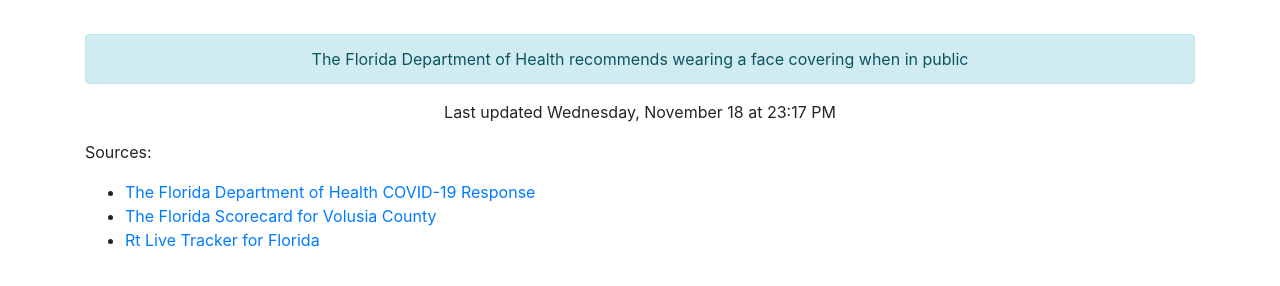
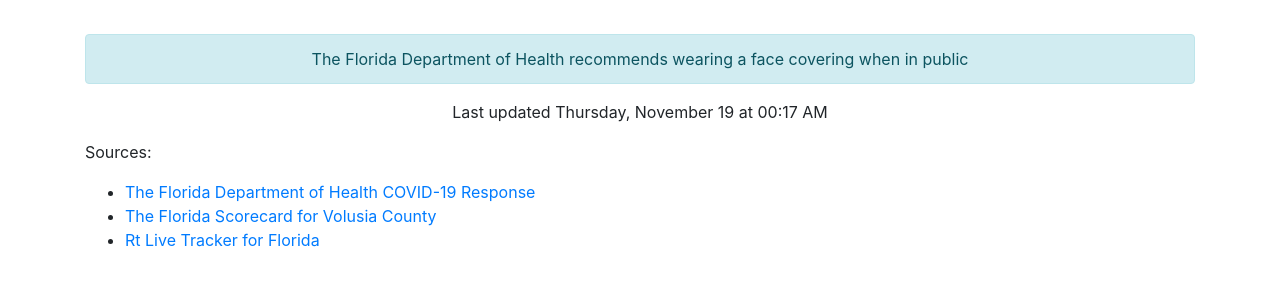
Before and after one commit to thinkjson/timeforchurch, a Jekyll site: the page built from index.md, in a window 1280 px wide. Shown: the part 586-872 px from the top of the page. Built offline with Jekyll 4.4.1, drawn with Linux system fonts in a browser that asks for light colours; our own code applies the rules of GitHub Pages for plain Markdown files.

Commit message:
Updating data

```diff
--- a/_includes/data.html
+++ b/_includes/data.html
@@ -10,4 +10,4 @@
     <div class="outcome text-success">YES</div>
     <div class="alert alert-info" role="alert">The Florida Department of Health recommends wearing a face covering when in public</div>
 
-    <p>Last updated Wednesday, November 18 at 23:17 PM</p>
+    <p>Last updated Thursday, November 19 at 00:17 AM</p>
```
